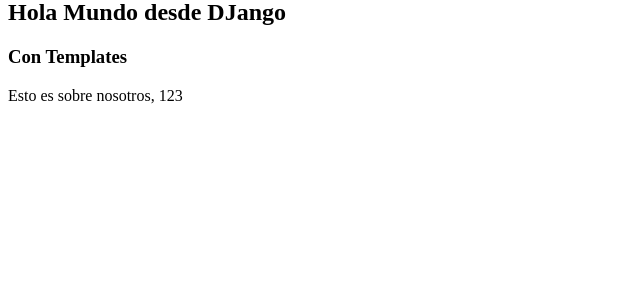
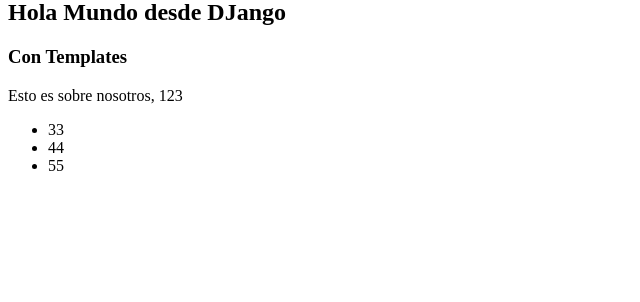
Before and after one commit to rodrigo18122022/TemplatesDjango_Pweb2_RodrigoQ, a Django app: page / in a window 1280 px wide. Shown: the part 169-471 px from the top of the page, without its empty margins (0-640 px from the left). Run offline with Django 5.2, Linux system fonts and the light colour scheme.

Commit message:
El tag: FOR

```diff
--- a/src/listaContactos/inicio/views.py
+++ b/src/listaContactos/inicio/views.py
@@ -6,8 +6,9 @@ def myHomeView(request, *args, **kwargs):
     myContext = {
         'myText' : 'Esto es sobre nosotros',
         'myNumber' : 123,
+        'myList' : [33, 44, 55],
         }
-    return render(request,"home.html", myContext)
+    return render(request, 'home.html', myContext)
 
 def anotherView(request):
     return HttpResponse('<h1>Solo otra pagina</h1>')
--- a/src/listaContactos/templates/home.html
+++ b/src/listaContactos/templates/home.html
@@ -13,6 +13,11 @@
 			{{myText}},
 			{{myNumber}}
 		</p>
+		<ul>
+			{% for myItem in myList %}
+				<li>{{ myItem }}</li>
+			{% endfor %}
+		</ul>
 		{% endblock %}
 	</body>
 </html>
```
Also changed, not shown: CapturasDjango3/Screenshot_2.jpg (added).
